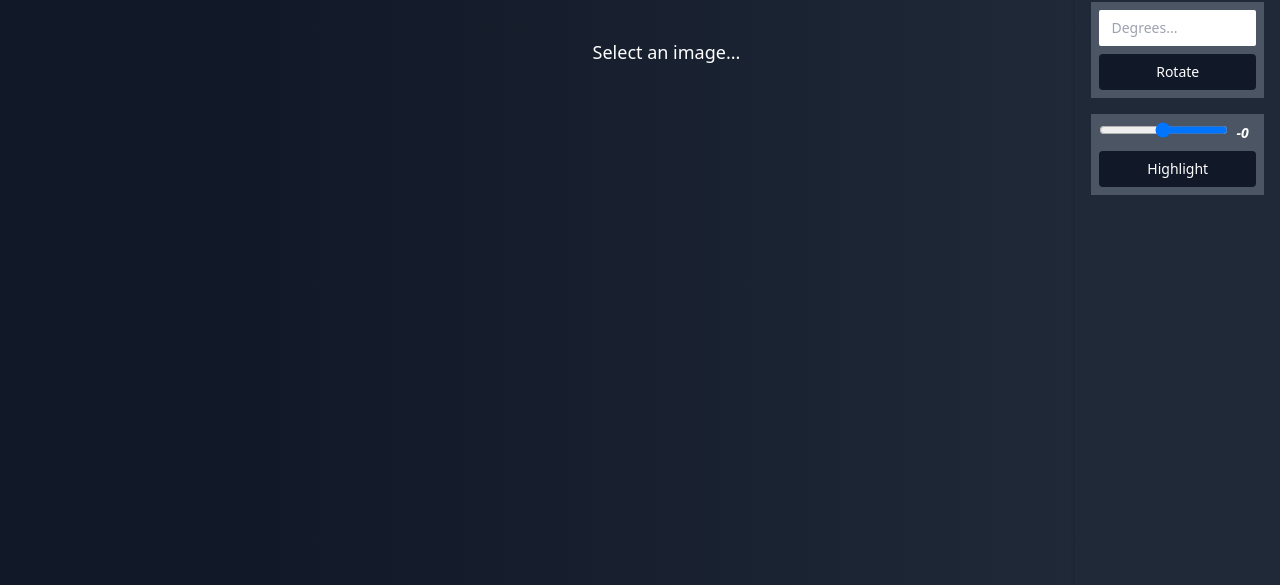
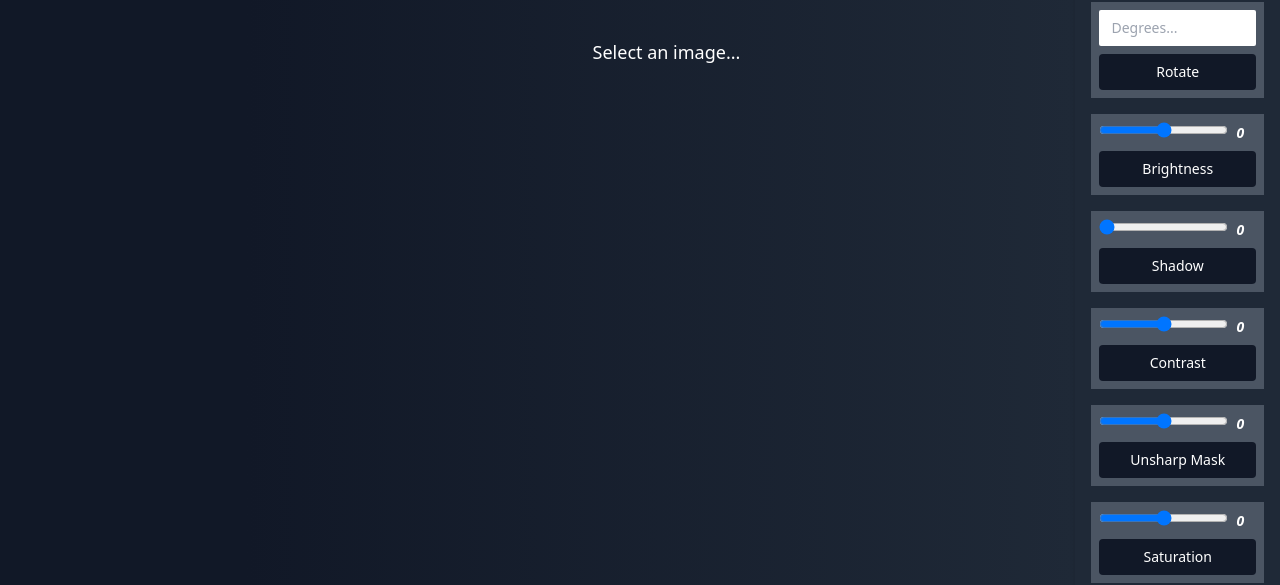
Before and after one commit to sgtortu/imgine-reactjs, a React (Create React App) app: page / in a window 1280 px wide. Shown: the part 226-811 px from the top of the page. Built offline with nearby package versions, Linux system fonts and the light colour scheme; no server answers.

Commit message:
add new adjustments

```diff
--- a/src/components/Highlight.jsx
+++ b/src/components/Adjustment.jsx
@@ -3,8 +3,29 @@ import { connect } from "react-redux";
 import modifyUrl from "../utils/modifyUrl"
 
 
-const Index = ({ urlHistory, sendUrlHistoryToState }) => {
+const Index = ({ urlHistory, sendUrlHistoryToState, type, min, max, defaultValue }) => {
     const [value, setValue] = useState(0)
+
+    let typeInUrl = ""
+    switch (type) {
+        case "Brightness":
+            typeInUrl = "bri"
+            break;
+        case "Shadow":
+            typeInUrl = "shad"
+            break;
+        case "Contrast":
+            typeInUrl = "con"
+            break;
+        case "Unsharp Mask":
+            typeInUrl = "usm"
+            break;
+        case "Saturation":
+            typeInUrl = "sat"
+            break;
+        default:
+            break;
+    }
 
     let lastPhoto = {}
     if (urlHistory.length > 0) {
@@ -16,32 +37,32 @@ const Index = ({ urlHistory, sendUrlHistoryToState }) => {
 
     };
 
-    let valuesUrl = modifyUrl(lastPhoto.url, "high")
+    let valuesUrl = modifyUrl(lastPhoto.url, typeInUrl)
 
-    return (<div className="bg-gray-600 mt-4">
+return (<div className="bg-gray-600 mt-4">
         <div className="relative pl-2 pt-2">
             <input
                 onChange={handleInput}
                 type="range"
-                min="0"
-                max="100"
-                id="range"
+                min={min}
+                max={max}
+                value={defaultValue}
                 className="bg-gray-900 "
             />
-            <label className="ml-2 text-white font-bold italic">-{value}</label>
+            <label className="ml-2 text-white font-bold italic">{value}</label>
         </div>
         <div className="relative pl-2 pr-2 pt-2">
             {urlHistory.length > 0 ?
             <button className="bg-gray-900 w-full text-white p-2 rounded mb-2 cursor-pointer hover:bg-gray-700 hover:text-blue-300"
                 onClick={() => sendUrlHistoryToState({
                     name: lastPhoto.name,
-                    url: `${valuesUrl.url}?high=-${value}${valuesUrl.photo_props.map(i => "&" + i)}`
+                    url: `${valuesUrl.url}?${typeInUrl}=${value}${valuesUrl.photo_props.map(i => "&" + i)}`
                 })} >
-                Highlight
+                {type}
             </button>
             :
             <button className="disabled bg-gray-900 w-full text-white p-2 rounded mb-2 cursor-pointer hover:bg-gray-700 hover:text-blue-300">
-                Highlight
+                {type}
             </button>
             }
         </div>
--- a/src/components/structure/CenterContent.jsx
+++ b/src/components/structure/CenterContent.jsx
@@ -7,8 +7,6 @@ const Index = ({actualImage, urlHistory, changeOrderHistory }) => {
 
     let saved = store.getState().urlHistory
     let lastPhoto = saved[saved.length - 1]
-    console.log(saved)
-    console.log(actualImage)
 
     let changeOrderBack = (list) => {
     console.log(list)
--- a/src/components/structure/RigthMenu.jsx
+++ b/src/components/structure/RigthMenu.jsx
@@ -1,6 +1,6 @@
 import React from "react"
 import Rotate from "../Rotate"
-import Highlight from "../Highlight"
+import Adjustment from "../Adjustment"
 
 const Index = () => {
 
@@ -9,7 +9,11 @@ const Index = () => {
                     <div className="text-sm ">
                         <div className="bg-gray-600 text-white p-5 rounded cursor-pointer">Edit your image</div>
                         <Rotate />
-                        <Highlight />
+                        <Adjustment defaultValue={0} min={-100} max={100} type={"Brightness"} />
+                        <Adjustment defaultValue={0} min={0} max={100} type={"Shadow"} />
+                        <Adjustment defaultValue={0} min={-100} max={100} type={"Contrast"} />
+                        <Adjustment defaultValue={0} min={-100} max={100} type={"Unsharp Mask"} />
+                        <Adjustment defaultValue={0} min={-100} max={100} type={"Saturation"} />
                     </div>
                 </div>
             </aside>
--- a/src/index.css
+++ b/src/index.css
@@ -1,7 +1,3 @@
 @tailwind base;
 @tailwind components;
 @tailwind utilities;
-
-#range{
-    transform: rotateY(180deg);
-}
```
